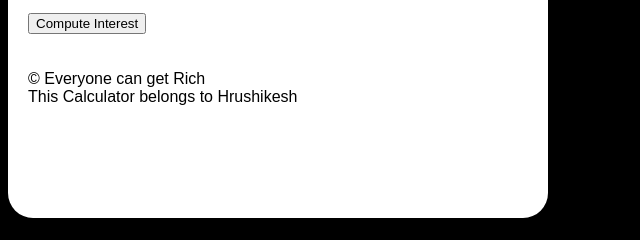
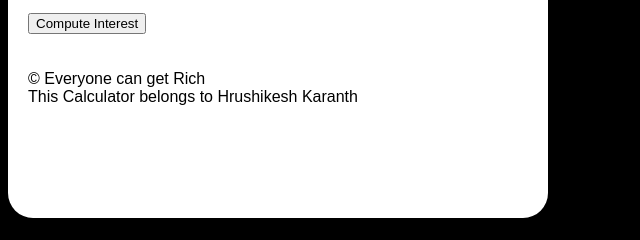
Before and after one commit to HrushikeshKaranth/Simple_Interest_Calculator, a plain HTML site: page index.html in a window 1280 px wide. Shown: the part 230-470 px from the top of the page, 0-640 px from the left. Drawn offline with Linux system fonts and the light colour scheme.

Commit message:
Update index.html

```diff
--- a/index.html
+++ b/index.html
@@ -32,7 +32,7 @@
         <span id="result"></span><br>
         <span id="result"></span><br>
         <footer>&#169; Everyone can get Rich <br>
-            This Calculator belongs to Hrushikesh</footer>
+            This Calculator belongs to Hrushikesh Karanth</footer>
     </div>
 </body>
 
```
